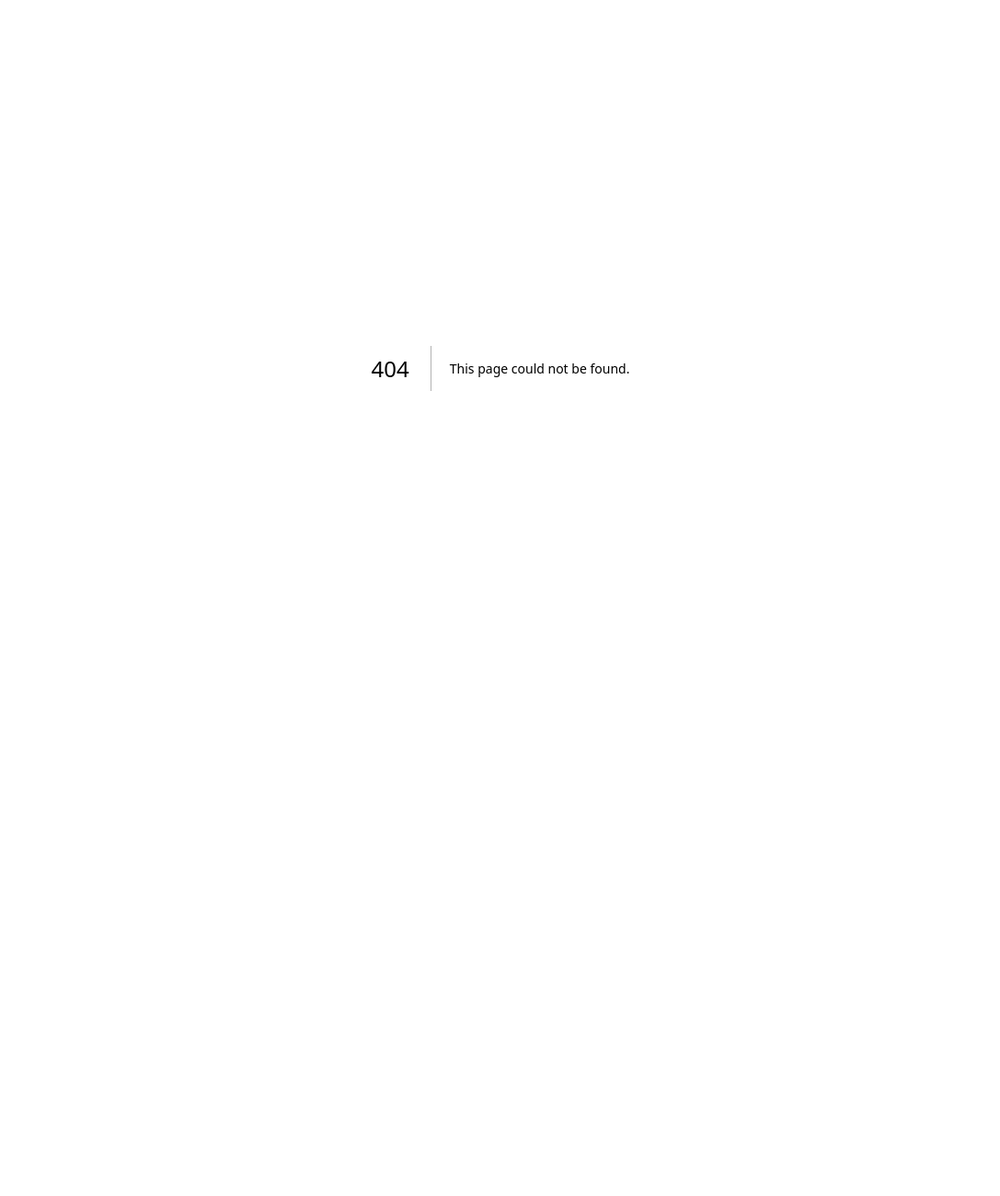
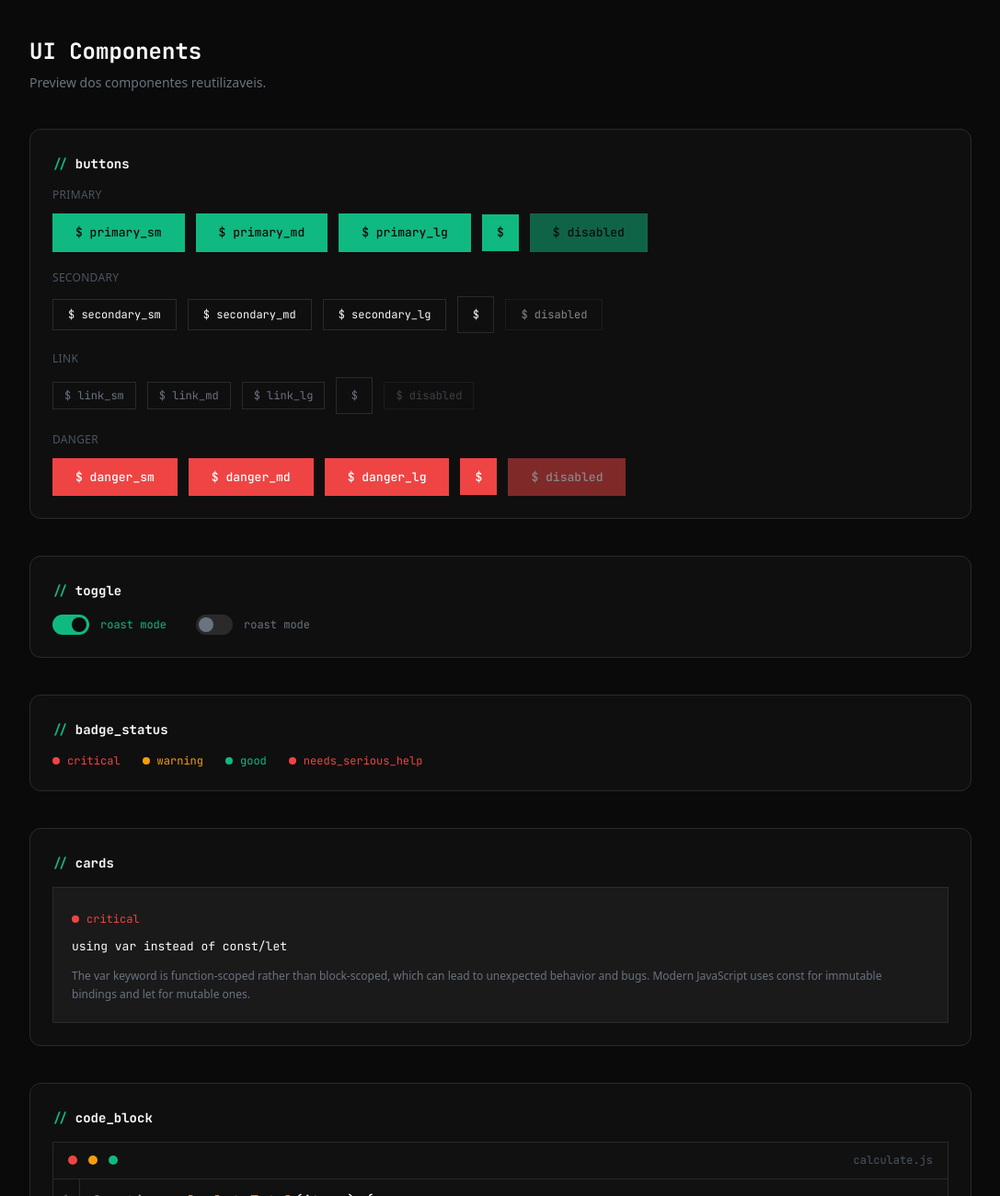
Before and after one commit to Brenobn/SavageCode, a Next.js app: page /components in a window 1280 px wide. Before the commit this address had no page. Shown: the top 1300 px of the page at 92% size, without its empty margins (96-1183 px from the left). Before the commit the page ends 800 px from the top, so only its background shows below. Built offline with nearby package versions, Linux system fonts and the light colour scheme.

Commit message:
feat(app): add components showcase page

```diff
--- /dev/null
+++ b/src/app/components/page.tsx
@@ -0,0 +1,135 @@
+import {
+  AnalysisCard,
+  Button,
+  CodeBlock,
+  DiffLine,
+  ScoreRing,
+  SectionTitle,
+  StatusBadge,
+  TableRow,
+  Toggle,
+} from "@/components/ui";
+
+const buttonVariants = ["primary", "secondary", "link", "danger"] as const;
+const buttonSizes = ["sm", "md", "lg", "icon"] as const;
+
+const codeSample = [
+  "function calculateTotal(items) {",
+  "  var total = 0;",
+  "  for (let i = 0; i < items.length; i++) {",
+  "    total += items[i].price;",
+  "  }",
+  "  return total;",
+  "}",
+].join("\n");
+
+export default function ComponentsPage() {
+  return (
+    <main className="min-h-screen bg-bg-page px-6 py-10 text-text-primary">
+      <div className="mx-auto w-full max-w-5xl space-y-10">
+        <header className="space-y-2">
+          <h1 className="font-mono text-2xl font-bold">UI Components</h1>
+          <p className="font-sans text-sm text-text-secondary">
+            Preview dos componentes reutilizaveis.
+          </p>
+        </header>
+
+        <section className="space-y-4 rounded-xl border border-border-primary bg-bg-surface p-6">
+          <SectionTitle label="buttons" />
+          <div className="space-y-5">
+            {buttonVariants.map((variant) => (
+              <div className="space-y-3" key={variant}>
+                <p className="font-sans text-xs tracking-wide uppercase text-text-tertiary">
+                  {variant}
+                </p>
+
+                <div className="flex flex-wrap items-center gap-3">
+                  {buttonSizes.map((size) => (
+                    <Button
+                      key={`${variant}-${size}`}
+                      size={size}
+                      variant={variant}
+                    >
+                      {size === "icon" ? "$" : `$ ${variant}_${size}`}
+                    </Button>
+                  ))}
+
+                  <Button disabled variant={variant}>
+                    $ disabled
+                  </Button>
+                </div>
+              </div>
+            ))}
+          </div>
+        </section>
+
+        <section className="space-y-4 rounded-xl border border-border-primary bg-bg-surface p-6">
+          <SectionTitle label="toggle" />
+          <div className="flex flex-wrap items-center gap-8">
+            <Toggle defaultChecked label="roast mode" />
+            <Toggle label="roast mode" />
+          </div>
+        </section>
+
+        <section className="space-y-4 rounded-xl border border-border-primary bg-bg-surface p-6">
+          <SectionTitle label="badge_status" />
+          <div className="flex flex-wrap items-center gap-6">
+            <StatusBadge label="critical" variant="critical" />
+            <StatusBadge label="warning" variant="warning" />
+            <StatusBadge label="good" variant="good" />
+            <StatusBadge label="needs_serious_help" variant="critical" />
+          </div>
+        </section>
+
+        <section className="space-y-4 rounded-xl border border-border-primary bg-bg-surface p-6">
+          <SectionTitle label="cards" />
+          <AnalysisCard
+            badgeLabel="critical"
+            description="The var keyword is function-scoped rather than block-scoped, which can lead to unexpected behavior and bugs. Modern JavaScript uses const for immutable bindings and let for mutable ones."
+            title="using var instead of const/let"
+            tone="critical"
+          />
+        </section>
+
+        <section className="space-y-4 rounded-xl border border-border-primary bg-bg-surface p-6">
+          <SectionTitle label="code_block" />
+          <CodeBlock
+            code={codeSample}
+            fileName="calculate.js"
+            lang="javascript"
+          />
+        </section>
+
+        <section className="space-y-4 rounded-xl border border-border-primary bg-bg-surface p-6">
+          <SectionTitle label="diff_line" />
+          <div className="space-y-1 overflow-hidden border border-border-primary">
+            <DiffLine code="var total = 0;" variant="removed" />
+            <DiffLine code="const total = 0;" variant="added" />
+            <DiffLine
+              code="for (let i = 0; i < items.length; i++) {"
+              variant="context"
+            />
+          </div>
+        </section>
+
+        <section className="space-y-4 rounded-xl border border-border-primary bg-bg-surface p-6">
+          <SectionTitle label="table_row" />
+          <div className="overflow-hidden border border-border-primary">
+            <TableRow
+              codePreview="function calculateTotal(items) { var total = 0; ..."
+              language="javascript"
+              rank="#1"
+              score="2.1"
+              scoreTone="critical"
+            />
+          </div>
+        </section>
+
+        <section className="space-y-4 rounded-xl border border-border-primary bg-bg-surface p-6">
+          <SectionTitle label="score_ring" />
+          <ScoreRing value={3.5} />
+        </section>
+      </div>
+    </main>
+  );
+}
```
